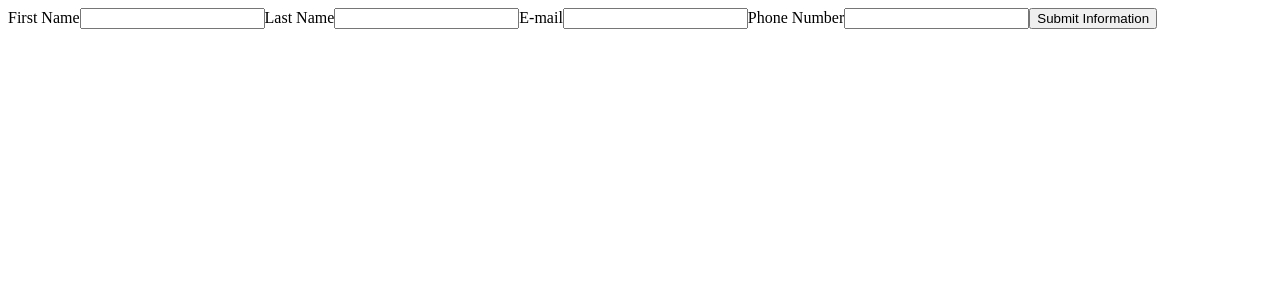
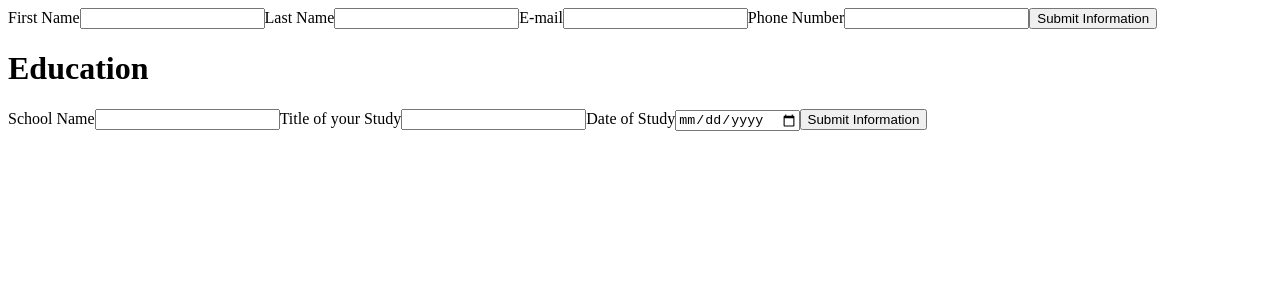
Before and after one commit to Japsier/cv-project-odin, a React (Create React App) app: page / in a window 1280 px wide. Shown: the top 300 px of the page. Built offline with nearby package versions, Linux system fonts and the light colour scheme.

Commit message:
allow users to fill in and edit education form

```diff
--- a/src/App.js
+++ b/src/App.js
@@ -12,6 +12,7 @@ class App extends Component {
     return (
       <div>
         <General />
+        <Education />
       </div>
     );
   }
--- a/src/Components/Education.js
+++ b/src/Components/Education.js
@@ -3,11 +3,82 @@ import React, {Component} from "react";
 class Education extends Component {
     constructor(props) {
         super(props)
+
+        this.state = {
+            submitted: false,
+            schoolName: "",
+            titleStudy: "",
+            dateStudy: ""
+
+        }
+    }
+    schoolNameChange = (e) => {
+        this.setState({
+            schoolName: e.target.value
+        })
+    }
+    titleStudyChange = (e) => {
+        this.setState({
+            titleStudy: e.target.value
+        })
+    }
+    dateStudyChange = (e) => {
+        this.setState({
+            dateStudy: e.target.value
+        })
+    }
+
+    onSubmit = (e) => {
+        e.preventDefault()
+        this.setState({
+            submitted: true
+        })
+    }
+    editForm = () => {
+        this.setState({
+            submitted: false
+        })
     }
 
     render() {
         return(
-            <div></div>
+            <div>
+                {(this.state.submitted === false)
+                ?   <form onSubmit={this.onSubmit}>
+                        <h1>Education</h1>
+                        <label for="schoolNameInput">School Name</label>
+                        <input
+                            type= "text"
+                            onChange={this.schoolNameChange}
+                            value={this.state.schoolName}
+                            id="schoolNameInput"
+                        />
+
+                        <label for="titleStudyInput">Title of your Study</label>
+                        <input
+                            type= "text"
+                            onChange={this.titleStudyChange}
+                            value={this.state.titleStudy}
+                            id="titleStudyInput"
+                        />
+                        <label for="dateStudyInput">Date of Study</label>
+                        <input
+                            type= "date"
+                            onChange={this.dateStudyChange}
+                            value={this.state.dateStudy}
+                            id="dateStudyInput"
+                        />
+                        <button type="submit">Submit Information</button>
+                    </form>
+                :   <div>
+                        <h1>Education</h1>
+                        <h2>{this.state.schoolName}</h2>
+                        <h2>{this.state.titleStudy}</h2>
+                        <h2>{this.state.dateStudy}</h2>
+                        <button onClick={this.editForm}>Edit</button>
+                    </div>
+                }
+            </div>
         )
     }
 
```
